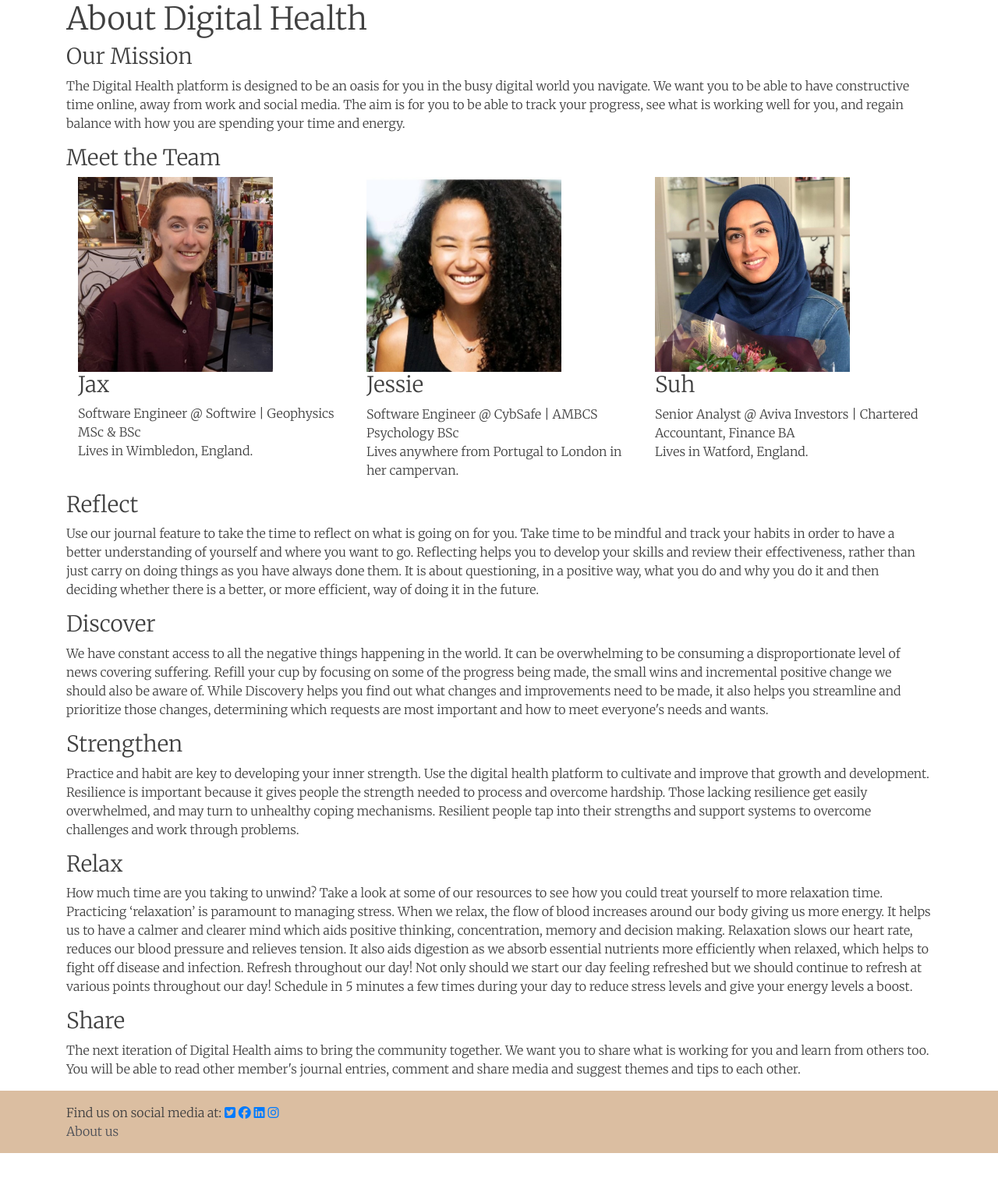
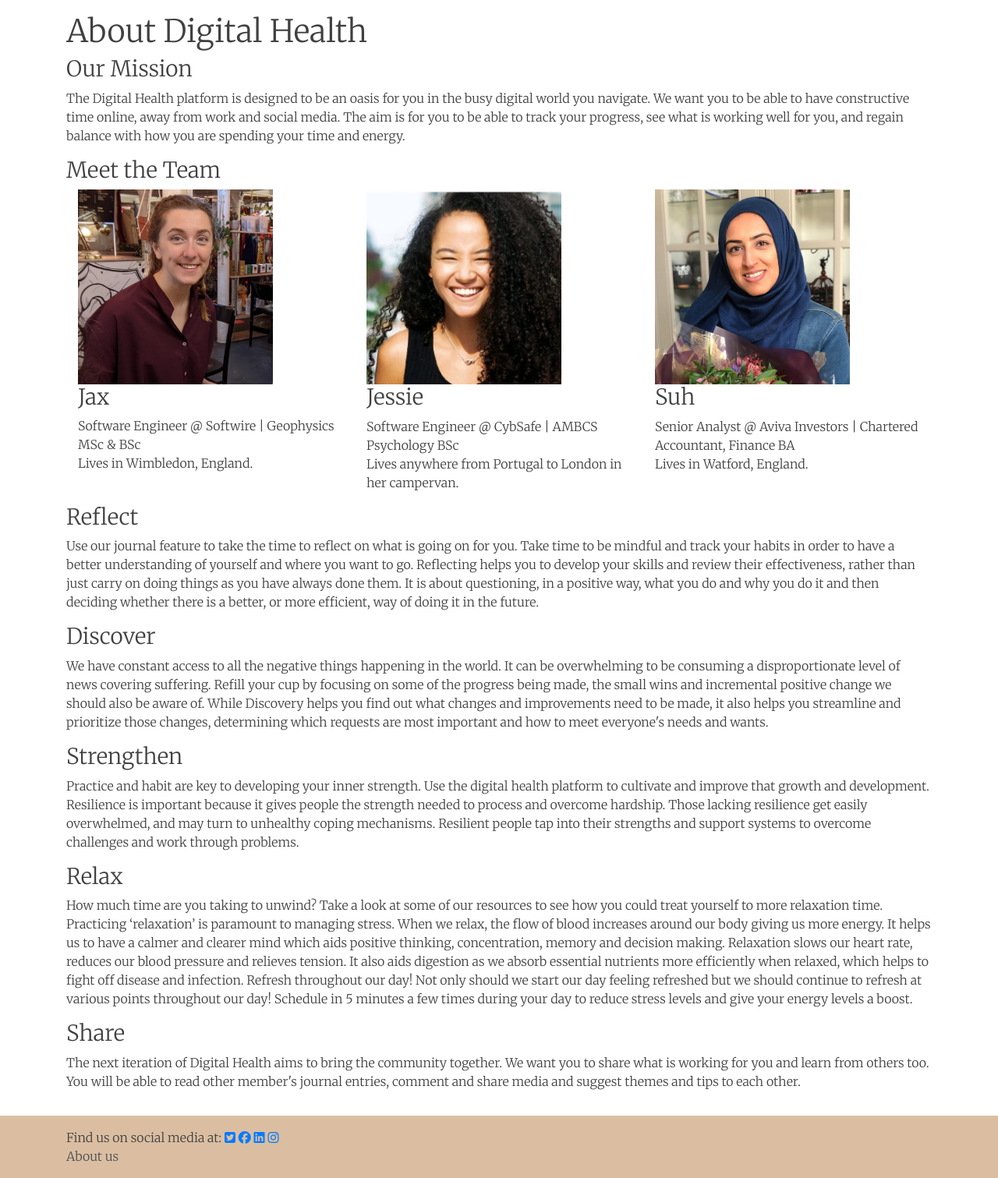
Before and after one commit to jswoodburn/sky-get-into-tech-project, a Flask app: page /aboutus in a window 1280 px wide. Shown: the part 156-1667 px from the top of the page at 78% size. Before the commit the page ends 1635 px from the top, so only its background shows below. Run offline with Flask 2, Linux system fonts and the light colour scheme; some libraries are stand-ins or nearby versions.

Commit message:
added padding to body inside layout.html

```diff
--- a/application/templates/layout.html
+++ b/application/templates/layout.html
@@ -74,8 +74,9 @@
     </nav>
   </header>
 
-<!--  <h1>{{title}}</h1>-->
+  <div class="p-3">
   {% block body_content %}{% endblock %}
+  </div>
 
 <!--Sticky footer with social media links-->
   <footer class="footer Rasa mt-auto py-3 justify-content-center" style="background: #DBBEA1; position: fixed-bottom" >
```
